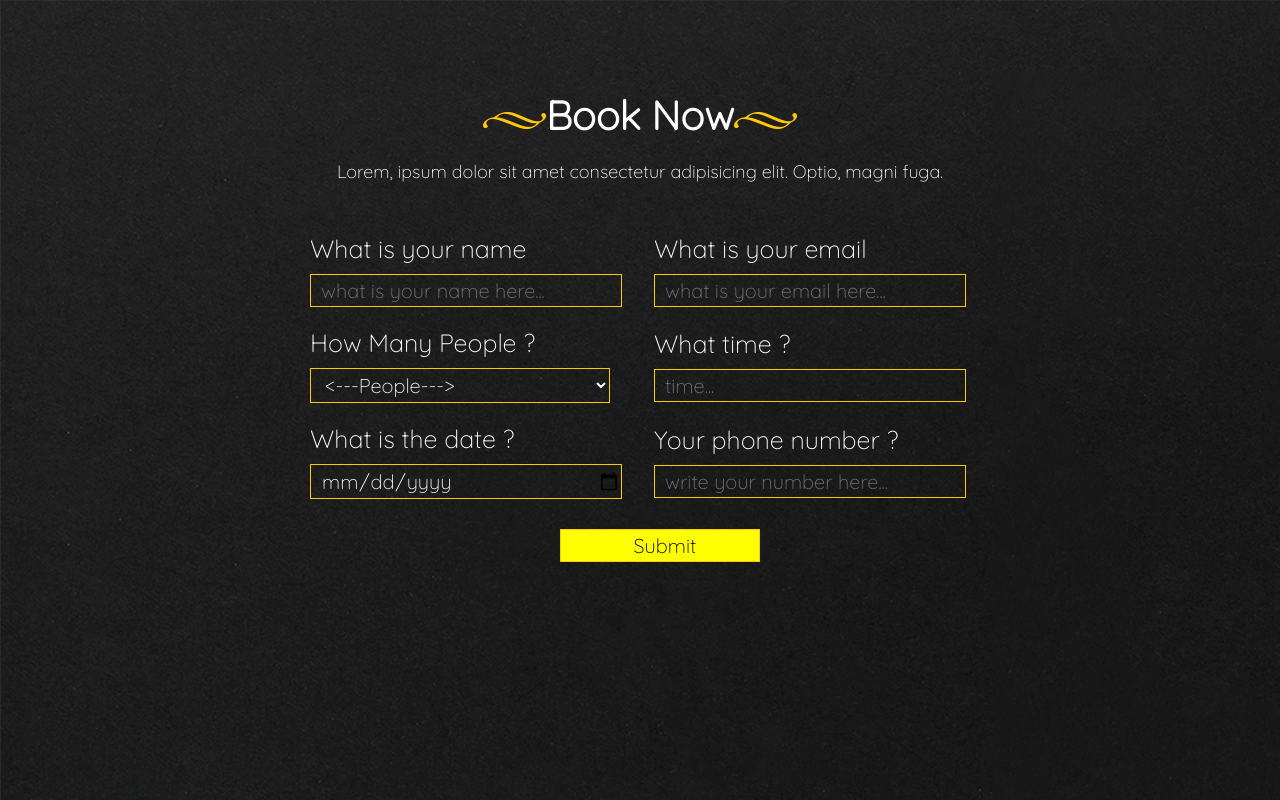
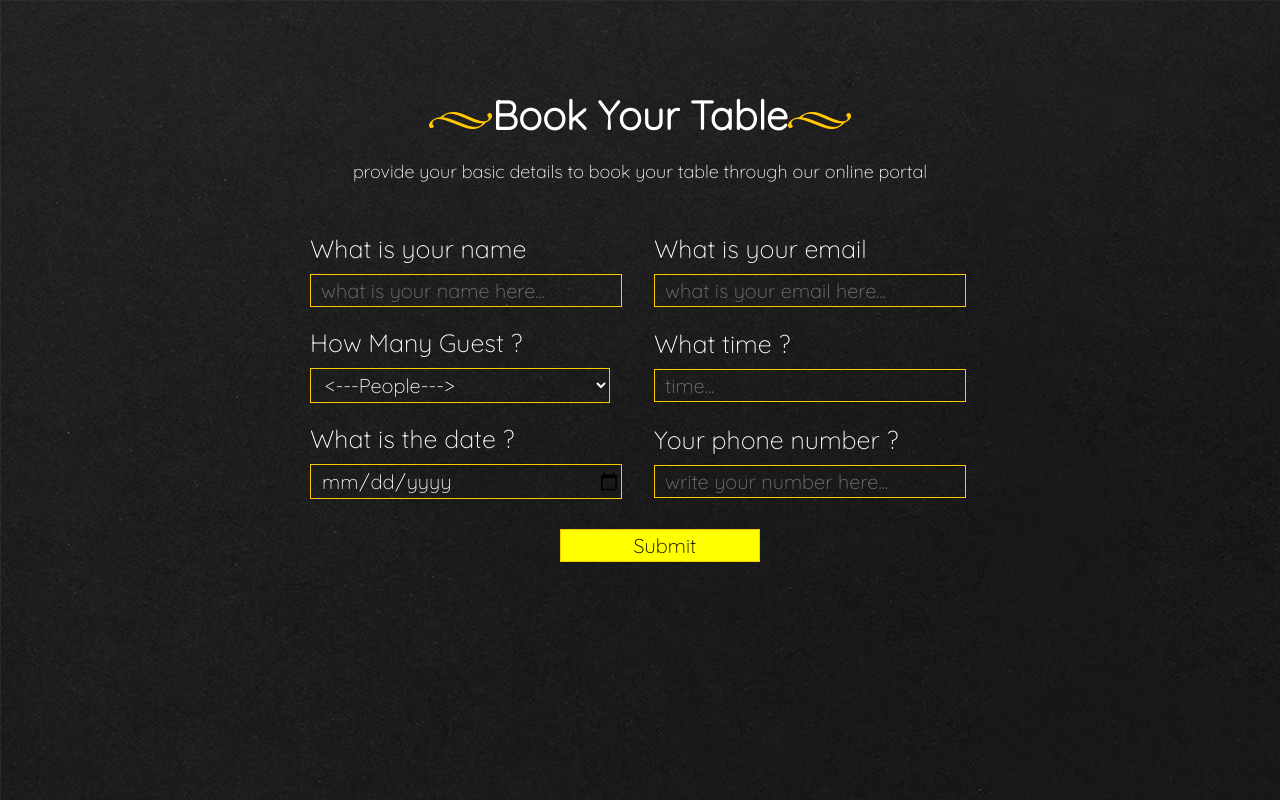
Before and after one commit to vikas148/booking-form, a plain HTML site: page index.html in a window 1280 px wide. Drawn offline with Linux system fonts and the light colour scheme.

Commit message:
index updated

```diff
--- a/index.html
+++ b/index.html
@@ -13,11 +13,10 @@
     <div class="form">
         <div class="form-text">
             <h1>
-                <span><img src="art-1.png " alt="" />Book Now<img src="art-1.png " alt="" /></span>
+                <span><img src="art-1.png " alt="" />Book Your Table<img src="art-1.png " alt="" /></span>
             </h1>
             <p>
-                Lorem, ipsum dolor sit amet consectetur adipisicing elit. Optio, magni
-                fuga.
+                provide your basic details to book your table through our online portal
             </p>
         </div>
 
@@ -34,7 +33,7 @@
                 </div>
 
                 <div>
-                    <span>How Many People ?</span>
+                    <span>How Many Guest ?</span>
                     <select name="people" id="people" required>
                         <option value=""><---People---></option>
                         <option value="1">1</option>
```
